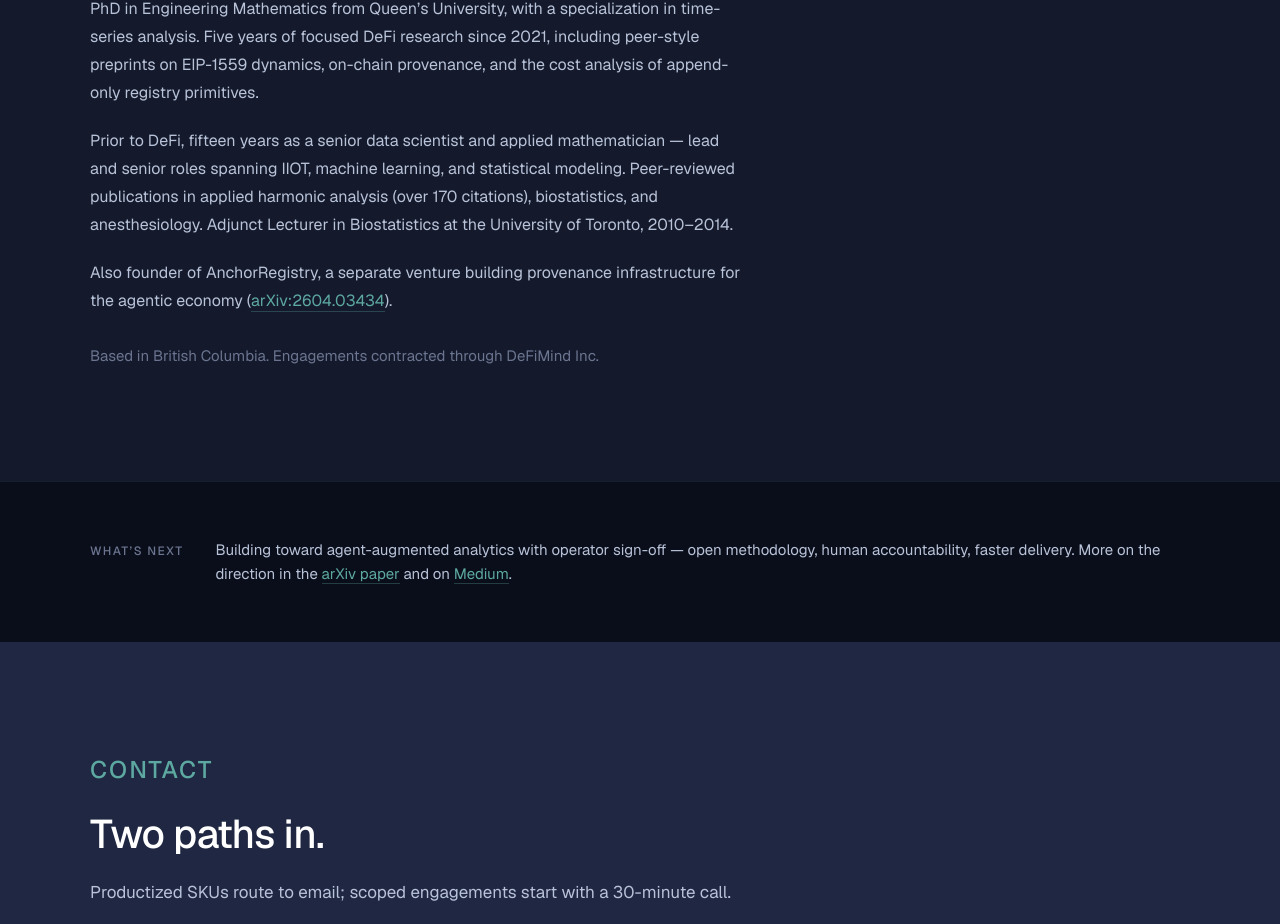
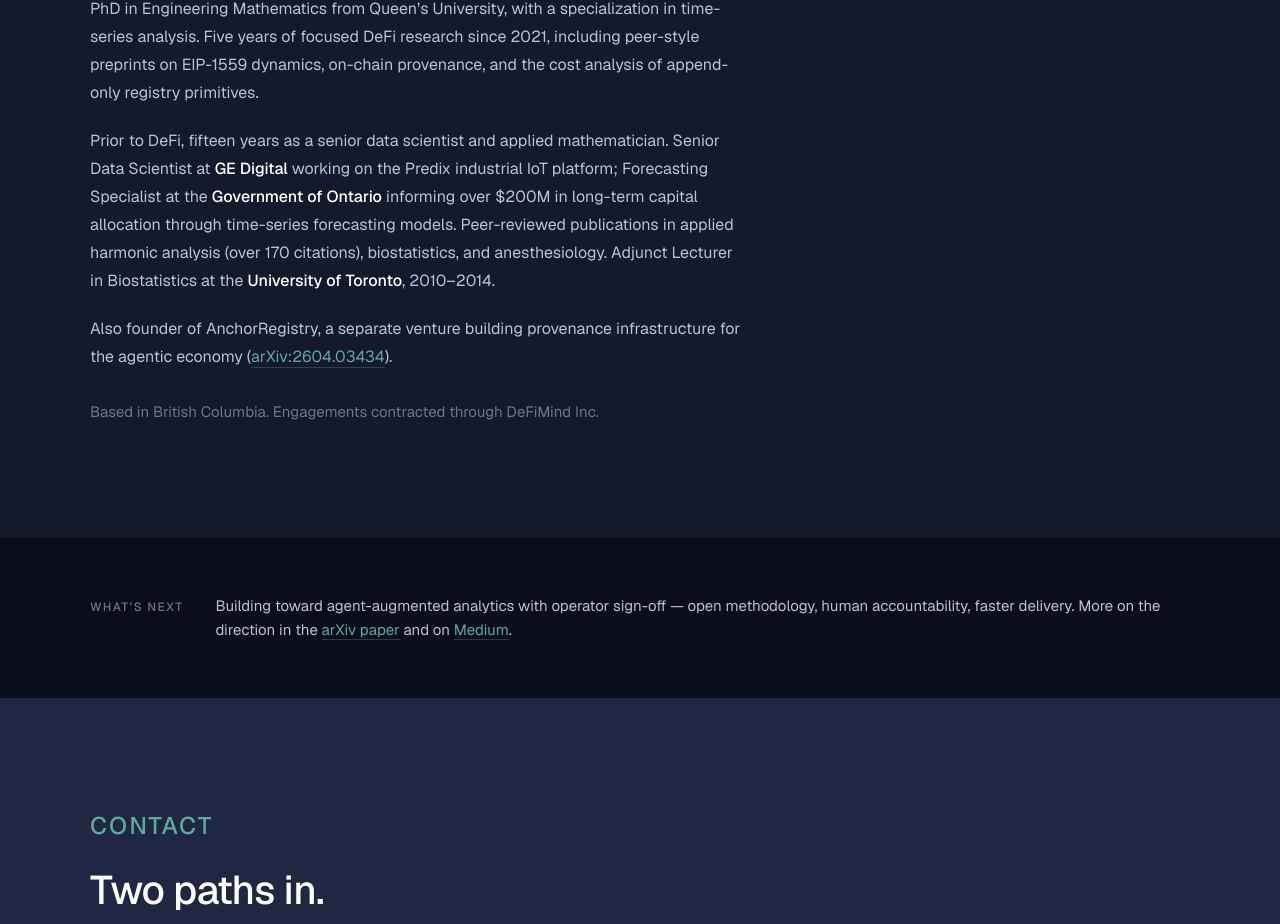
Before and after one commit to defimind-ai/defimind-ui, a Next.js app: page / in a window 1280 px wide. Shown: the part 4396-5320 px from the top of the page. Built offline with nearby package versions, Linux system fonts and the light colour scheme.

Commit message:
Correct Government of Ontario title to Forecasting Specialist

```diff
--- a/src/components/About.tsx
+++ b/src/components/About.tsx
@@ -44,11 +44,23 @@ export function About() {
 
           <p>
             Prior to DeFi, fifteen years as a senior data scientist and applied
-            mathematician &mdash; lead and senior roles spanning IIOT, machine
-            learning, and statistical modeling. Peer-reviewed publications in
+            mathematician. Senior Data Scientist at{" "}
+            <strong className="font-medium text-[var(--color-text-primary)]">
+              GE Digital
+            </strong>{" "}
+            working on the Predix industrial IoT platform; Forecasting
+            Specialist at the{" "}
+            <strong className="font-medium text-[var(--color-text-primary)]">
+              Government of Ontario
+            </strong>{" "}
+            informing over $200M in long-term capital allocation through
+            time-series forecasting models. Peer-reviewed publications in
             applied harmonic analysis (over 170 citations), biostatistics, and
-            anesthesiology. Adjunct Lecturer in Biostatistics at the University
-            of Toronto, 2010&ndash;2014.
+            anesthesiology. Adjunct Lecturer in Biostatistics at the{" "}
+            <strong className="font-medium text-[var(--color-text-primary)]">
+              University of Toronto
+            </strong>
+            , 2010&ndash;2014.
           </p>
 
           <p>
```
